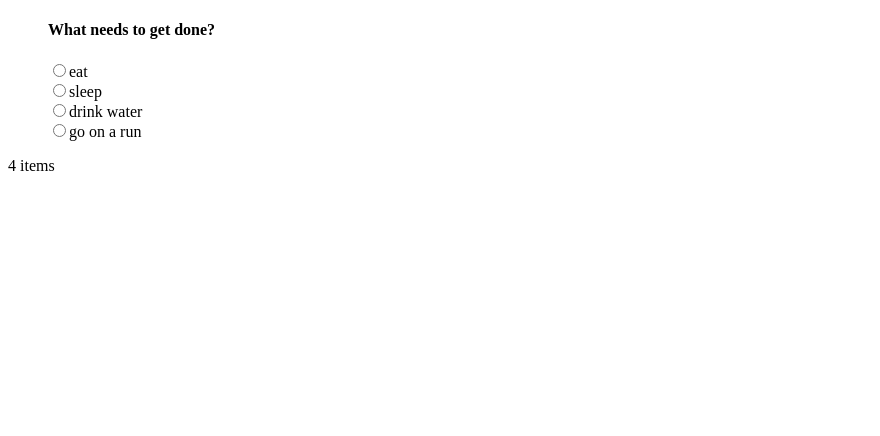
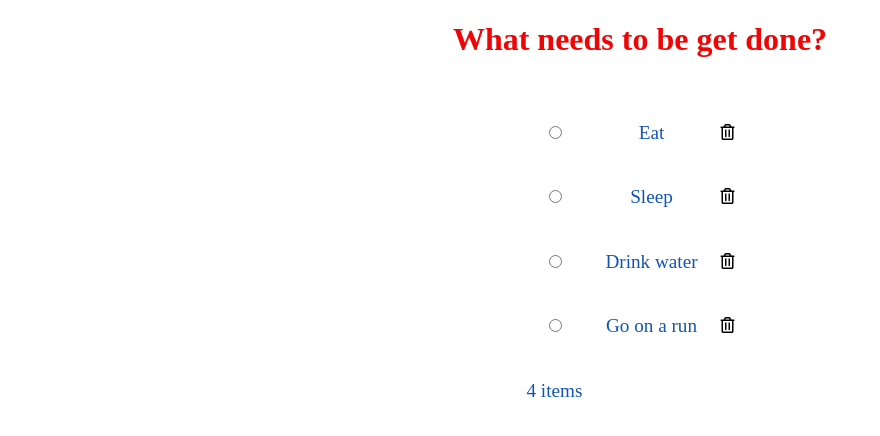
Before and after one commit to hrishi585/rsm-wd, a plain HTML site: page index.html in a window 1280 px wide. Shown: the whole page, without its empty margins (0-880 px from the left). Drawn offline with Linux system fonts and the light colour scheme.

Commit message:
added styles

```diff
--- a/index.html
+++ b/index.html
@@ -3,16 +3,40 @@
 <head>
     <meta charset="UTF-8">
     <meta name="viewport" content="width=device-width, initial-scale=1.0">
-    <title>Document</title>
+    <title>Radio</title>
+    <link rel="stylesheet" href="./styles.css">
+    <link rel="stylesheet" href="https://cdnjs.cloudflare.com/ajax/libs/font-awesome/5.15.2/css/all.min.css" integrity="sha512-HK5fgLBL+xu6dm/Ii3z4xhlSUyZgTT9tuc/hSrtw6uzJOvgRr2a9jyxxT1ely+B+xFAmJKVSTbpM/CuL7qxO8w==" crossorigin="anonymous" />
 </head>
 <body>
-    <ul type="none">
-        <h4>What needs to get done?</h4>
-        <li><input type="radio" name="aa">eat<img src="./trash-fill.svg" alt=""></li>
-        <li><input type="radio" name="aa">sleep<img src="./trash-fill.svg" alt=""></li>
-        <li><input type="radio" name="aa">drink water<img src="./trash-fill.svg" alt=""></li>
-        <li><input type="radio" name="aa">go on a run<img src="./trash-fill.svg" alt=""></li>
-    </ul>
-    <p>4 items</p>
+    <div class="head">
+        <h1>What needs to be get done?</h1>
+        <div class="main">
+            <table>
+                <tr>
+                    <td class="button"><input type="radio" name="but"></td>
+                    <td><p>Eat</p></td>
+                    <td><i class="far fa-trash-alt"></i></td>
+                </tr>
+                <tr>
+                    <td class="button"><input type="radio" name="but"></td>
+                    <td><p>Sleep</p></td>
+                    <td><i class="far fa-trash-alt"></i></td>
+                </tr>
+                <tr>
+                    <td class="button"><input type="radio" name="but"></td>
+                    <td><p>Drink water</p></td>
+                    <td><i class="far fa-trash-alt"></i></td>
+                </tr>
+                <tr>
+                    <td class="button"><input type="radio" name="but"></td>
+                    <td><p>Go on a run</p></td>
+                    <td><i class="far fa-trash-alt"></i></td>
+                </tr>
+                <tr>
+                    <td><p>4 items</p></td>
+                </tr>
+            </table>
+        </div>
+    </div>
 </body>
 </html>
--- /dev/null
+++ b/styles.css
@@ -0,0 +1,25 @@
+.head{
+    text-align: center;
+}
+.main{
+    margin: auto;
+    display: table;
+    padding-top: 20px;
+}
+.far{
+    cursor: pointer;
+}
+td{
+    padding-right: 20px;
+}
+p{
+    color: rgb(18, 84, 182);
+    font-size: larger;
+}
+td .button{
+    padding-right: 0px ;
+    margin : 0px;
+}
+h1{
+    color: rgb(238, 5, 5);
+}
```
